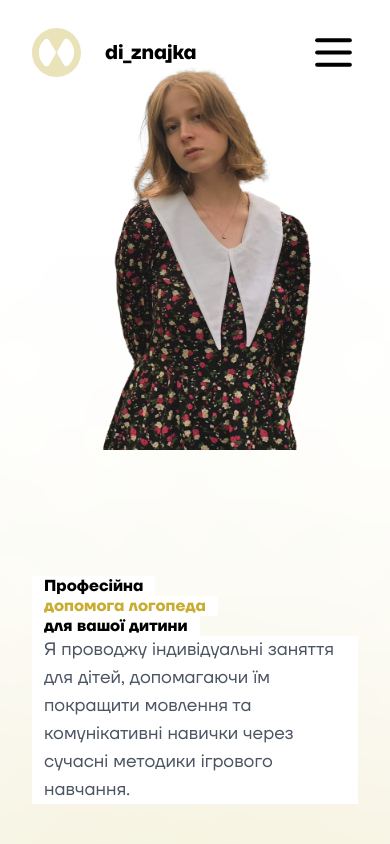
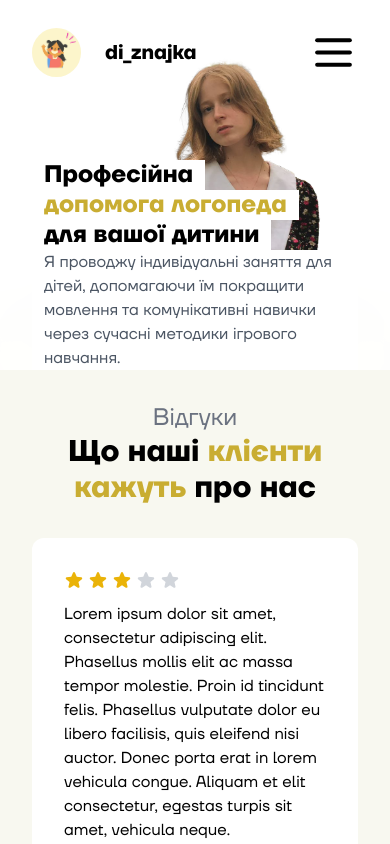
Before and after one commit to Vladipz/di_znajka, an Angular app: page / in a window 390 px wide. Shown: the top 844 px of the page. Built offline with nearby package versions, Linux system fonts and the light colour scheme.

Commit message:
change logo

```diff
--- a/src/app/sections/big-avatar/big-avatar.component.html
+++ b/src/app/sections/big-avatar/big-avatar.component.html
@@ -1,9 +1,9 @@
 <section id="avatar" class="padding-x bg-[url(/assets/images/bg-gradient.png)]">
   <div
-    class="max-container relative flex min-h-screen flex-col justify-end pt-40 lg:justify-start"
+    class="max-container relative flex flex-col justify-end pt-40 sm:min-h-screen lg:justify-start"
   >
     <div class="relative z-10">
-      <h3 class="font-bold leading-tight sm:text-4xl lg:text-5xl">
+      <h3 class="text-2xl font-bold leading-tight md:text-4xl lg:text-5xl">
         <span class="inline-block bg-white px-3 lg:bg-transparent lg:px-0"
           >Професійна</span
         ><br />
@@ -16,14 +16,14 @@
         >
       </h3>
       <p
-        class="mb-10 inline-block bg-white px-3 text-lg text-gray-600 lg:w-[50%] lg:bg-transparent lg:px-0 lg:text-xl"
+        class="sm:mb-10 inline-block bg-white px-3 text-gray-600 md:text-lg lg:w-[50%] lg:bg-transparent lg:px-0 lg:text-xl"
       >
         Я проводжу індивідуальні заняття для дітей, допомагаючи їм покращити
         мовлення та комунікативні навички через сучасні методики ігрового
         навчання.
       </p>
     </div>
-    <div class="absolute bottom-0 right-0 z-0 h-[95%]">
+    <div class="absolute bottom-0 z-0 h-full pt-10  right-0">
       <img
         class="max-h-full max-w-full"
         src="/assets/images/diana2.png"
--- a/src/app/sections/nav-bar/nav-bar.component.html
+++ b/src/app/sections/nav-bar/nav-bar.component.html
@@ -1,8 +1,8 @@
 <header class="padding-x absolute z-10 w-full px-8 py-7">
   <nav class="max-container flex items-center justify-between">
-    <div class="flex items-center">
+    <div class="flex items-center ">
       <a href="/">
-        <img src="/assets/svg/logo.svg" alt="logo" height="49" width="49" />
+        <img class="rounded-full" src="/assets/images/logo.jpg" alt="logo" height="49" width="49" />
       </a>
       <h1 class="ml-6 text-xl font-bold">di_znajka</h1>
     </div>
```
Also changed, not shown: public/assets/images/logo.jpg (added).
